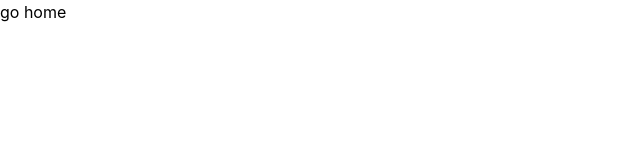
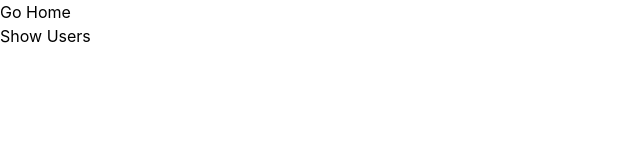
Before and after one commit to mrm-zhd/react-exc1, a React (Create React App) app: page / in a window 1280 px wide. Shown: the top 160 px of the page, without its empty margins (0-640 px from the left). Built offline with nearby package versions, Linux system fonts and the light colour scheme.

Commit message:
'users-routes'

```diff
--- a/src/App.jsx
+++ b/src/App.jsx
@@ -1,6 +1,7 @@
-import { BrowserRouter, Link } from 'react-router-dom';
+import { BrowserRouter} from 'react-router-dom';
 import './App.css';
-import home from './components/common/pages/home';
+// import Home from './components/common/pages/Home.jsx';
+import Routes from './Routes.jsx';
 
 
 function App() {
@@ -8,9 +9,7 @@ function App() {
   return (
     <>
       <BrowserRouter>
-        <routes>
-          <Link to={'home'}>go home</Link>
-        </routes>
+        <Routes />
       </BrowserRouter>
     </>
   );
--- /dev/null
+++ b/src/Routes.jsx
@@ -0,0 +1,18 @@
+import { useRoutes } from "react-router-dom"
+import Home from "./components/common/pages/Home";
+import UsersShow from "./components/common/pages/UsersShow";
+
+const Routes = () => {
+    const myRoutes = useRoutes([
+        {
+            path: "/",
+            element: <Home />,
+        },
+        {
+            path: "/users",
+            element: <UsersShow />,
+        }
+    ])
+return myRoutes;
+}
+export default Routes;
--- /dev/null
+++ b/src/components/common/pages/UsersShow.jsx
@@ -0,0 +1,25 @@
+import React, { useEffect, useState } from 'react'
+import { Link } from 'react-router-dom';
+
+export default function UsersShow() {
+    const [users,setUsers] = useState([]);
+    useEffect(() => {
+        const fetchData = async () => {
+            const res = await fetch('https://jsonplaceholder.typicode.com/users/');
+            const data = await res.json();
+            setUsers(data);
+        };
+        fetchData();
+});
+  return (
+    <>
+        {users.map((user) => {
+            return(
+            <div key={user.id}>
+                <Link to={`/users/${user.id}`}>{user.name}</Link>
+                <br />
+            </div>)
+        })}
+    </>
+  )
+}
--- a/src/components/common/pages/home.jsx
+++ b/src/components/common/pages/home.jsx
@@ -1,7 +1,11 @@
 import React from 'react'
+import { Link } from 'react-router-dom'
 
-export default function home() {
+export default function Home() {
   return (
-    <div>home</div>
+    <div>
+      <Link to="/">Go Home</Link><br/>
+      <Link to="/users">Show Users</Link>
+    </div>
   )
 }
```
